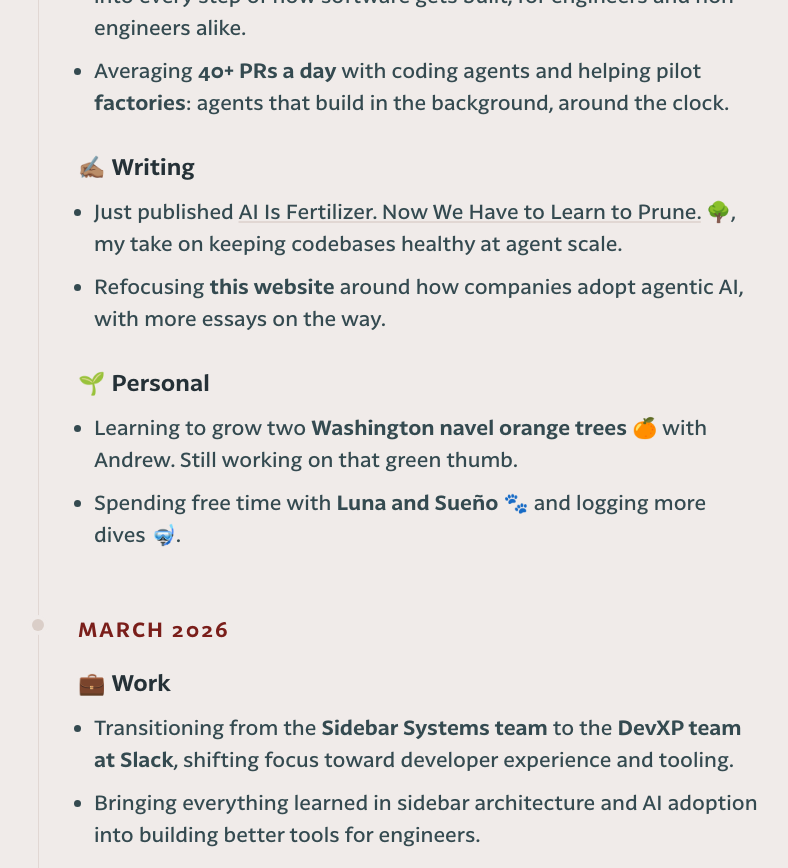
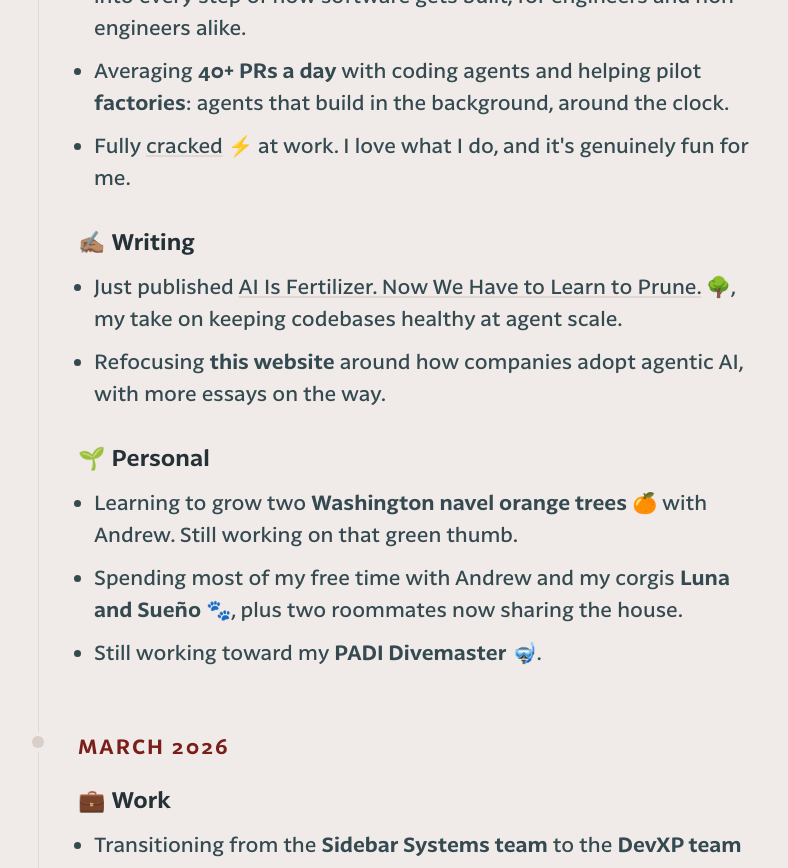
Before and after one commit to FrancesCoronel/francescoronel.com, a Next.js app: page /now in a window 1280 px wide. Shown: the part 780-1648 px from the top of the page, without its empty margins (242-1030 px from the left). Built offline with nearby package versions, Linux system fonts and the light colour scheme; no server answers.

Commit message:
fix(now): add October work and personal updates
Co-Authored-By: Claude Opus 5.5 (1M context) <noreply@anthropic.com>
Claude-Session: https://claude.ai/code/session_01BE3vkySup5sCM3pm65fJM4

```diff
--- a/app/now/page.tsx
+++ b/app/now/page.tsx
@@ -31,6 +31,16 @@ const entries = [
             helping pilot <strong>factories</strong>: agents that build in the
             background, around the clock.
           </>,
+          <>
+            Fully{" "}
+            <Link
+              href="/posts/i-think-im-becoming-a-cracked-engineer"
+              className="underline decoration-horchata-300 underline-offset-2 transition-colors hover:text-horchata-700 dark:decoration-navy-500 dark:hover:text-horchata-400"
+            >
+              cracked
+            </Link>{" "}
+            ⚡ at work. I love what I do, and it&apos;s genuinely fun for me.
+          </>,
         ],
       },
       {
@@ -62,8 +72,12 @@ const entries = [
             with Andrew. Still working on that green thumb.
           </>,
           <>
-            Spending free time with <strong>Luna and Sueño</strong> 🐾 and
-            logging more dives 🤿.
+            Spending most of my free time with Andrew and my corgis{" "}
+            <strong>Luna and Sueño</strong> 🐾, plus two roommates now sharing
+            the house.
+          </>,
+          <>
+            Still working toward my <strong>PADI Divemaster</strong> 🤿.
           </>,
         ],
       },
```
